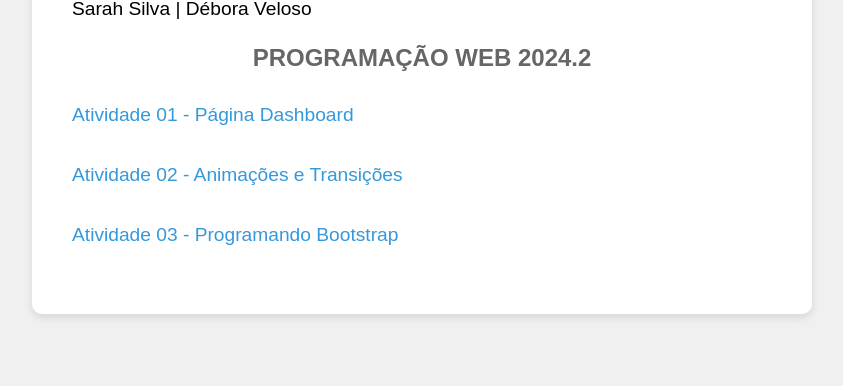
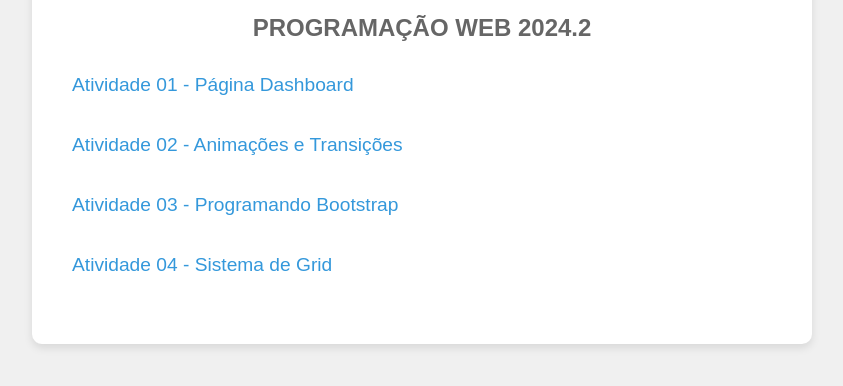
Before and after one commit to deborasarah/pgweb.2024, a plain HTML site: page index.html in a window 1280 px wide. Shown: the part 304-690 px from the top of the page, without its empty margins (218-1061 px from the left). Drawn offline with Linux system fonts and the light colour scheme.

Commit message:
Update index.html

```diff
--- a/index.html
+++ b/index.html
@@ -79,6 +79,7 @@
         <a href="01/index.html">Atividade 01 - Página Dashboard </a> <br>
         <a href="02/index.html">Atividade 02 - Animações e Transições</a>  <br>
         <a href="03/index.html">Atividade 03 - Programando Bootstrap</a> <br>
+        <a href="04/index.html">Atividade 04 - Sistema de Grid</a> <br>
     </div>
 
 </body>
```
